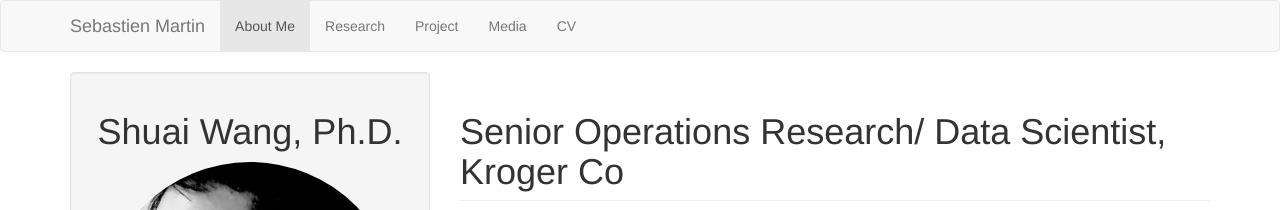
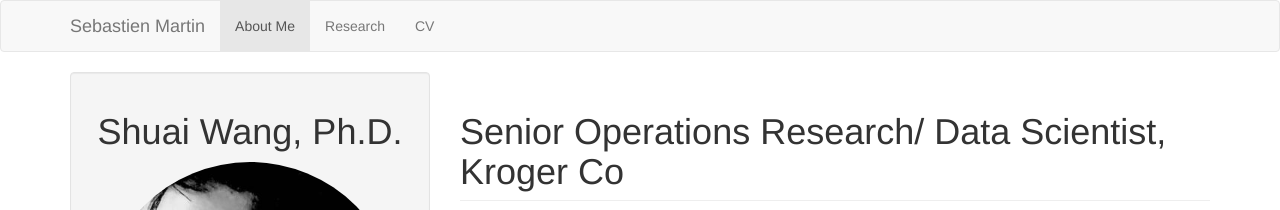
Before and after one commit to shuaiwang88/shuaiwang88.github.io, a Jekyll site: the page built from index.html, in a window 1280 px wide. Shown: the top 210 px of the page. Built offline with Jekyll 4.4.1, drawn with Linux system fonts in a browser that asks for light colours.

Commit message:
Update _config.yml

```diff
--- a/_config.yml
+++ b/_config.yml
@@ -26,13 +26,9 @@ exclude:
 tabnames:
   - About Me
   - Research
-  - Project
-  - Media
   - CV
 
 tablinks:
   - index.html
   - research.html
-  - project.html
-  - media.html
   - assets/resumes/CV_Shuai_Wang.pdf
```
